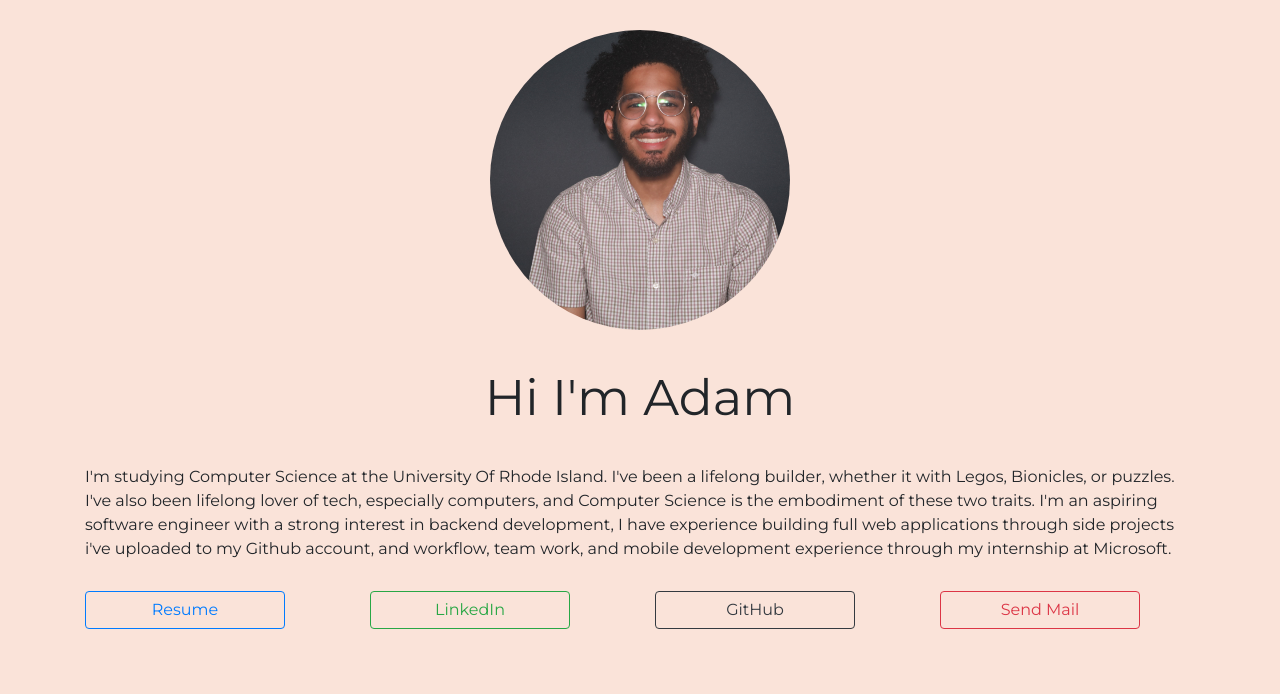
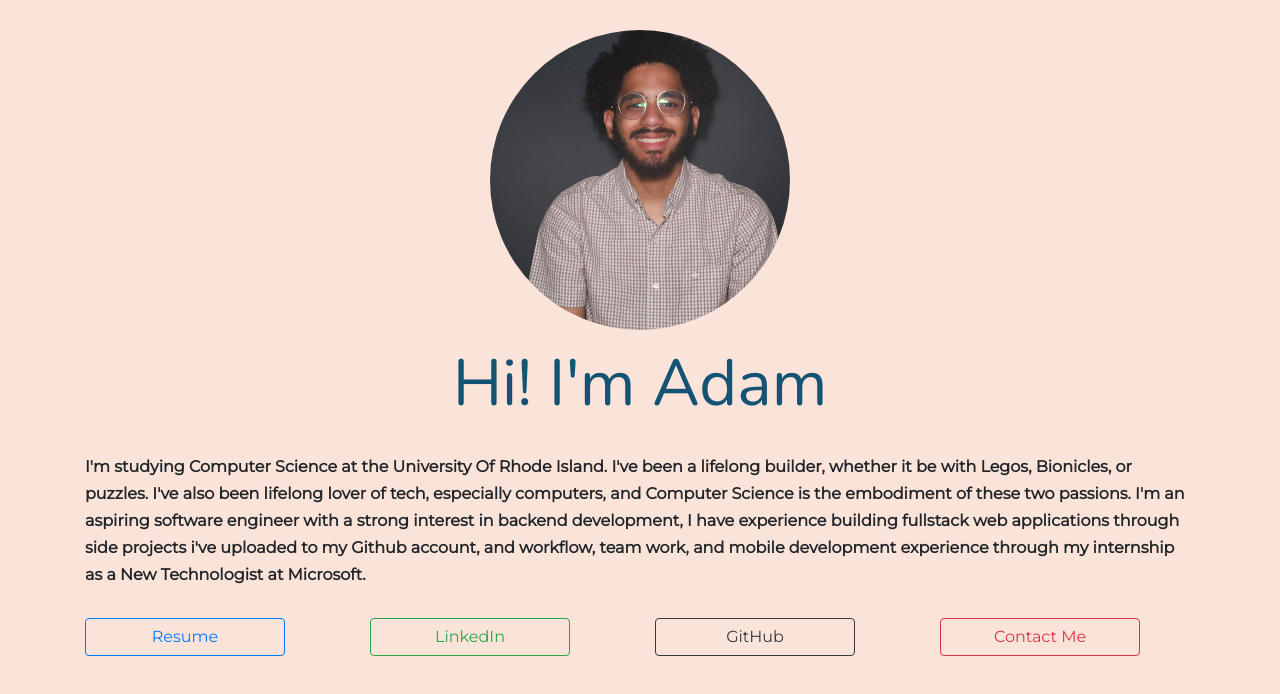
Before and after one commit to adamjeanlaurent/dot-me, a plain HTML site: page index.html in a window 1280 px wide. Drawn offline with nearby package versions, Linux system fonts and the light colour scheme.

Commit message:
First mockup done

```diff
--- a/index.css
+++ b/index.css
@@ -18,14 +18,18 @@ body {
 
 /* main body of text */
 .profileText {
-   margin-top: 30px;
+    line-height: 1.7;
+    margin-top: 20px;
+    font-weight: bold;
 }
 
 /* Heading intro hi im adam */
 .profileHeading {
     text-align: center;
-    font-size: 50px;
-    margin-top: 30px;
+    font-size: 65px;
+    margin-top: 5px;
+    color: #145374;
+    font-family: 'Nunito', sans-serif;
 }
 
 /* Bar For Buttons */
--- a/index.html
+++ b/index.html
@@ -9,8 +9,9 @@
     <link rel="stylesheet" href="https://stackpath.bootstrapcdn.com/bootstrap/4.3.1/css/bootstrap.min.css"
         integrity="sha384-ggOyR0iXCbMQv3Xipma34MD+dH/1fQ784/j6cY/iJTQUOhcWr7x9JvoRxT2MZw1T" crossorigin="anonymous">
     <link href="https://fonts.googleapis.com/css?family=Montserrat&display=swap" rel="stylesheet">
+    <link href="https://fonts.googleapis.com/css?family=Nunito&display=swap" rel="stylesheet">
     <link rel="stylesheet" href="index.css">
-    <link rel="icon" type="image/png" href="favicon.png">
+    <link rel="icon" type="image/png" href="images.png">
 </head>
 
 <body>
@@ -23,7 +24,7 @@
         <div class="row">
             <div class="col-lg-12">
                 <div class="profileHeading centerBlock">
-                    Hi I'm Adam
+                    Hi! I'm Adam
                 </div>
             </div>
         </div>
@@ -31,16 +32,16 @@
             <div class="col-lg-12">
                 <div class="profileText centerBlock">
                     I'm studying Computer Science at the University Of Rhode Island. I've been a lifelong builder,
-                    whether it with
+                    whether it be with
                     Legos, Bionicles, or puzzles. I've also been lifelong lover of tech, especially computers, and
                     Computer Science
-                    is the embodiment of these two traits.
+                    is the embodiment of these two passions.
 
                     I'm an aspiring software engineer with a strong interest in backend development, I have experience
-                    building full
+                    building fullstack
                     web applications through side projects i've uploaded to my Github account, and workflow, team work,
                     and mobile
-                    development experience through my internship at Microsoft.
+                    development experience through my internship as a New Technologist at Microsoft.
                 </div>
             </div>
         </div>
@@ -57,7 +58,7 @@
                 <a href="https://github.com/adamjeanlaurent" class="btn btn-outline-dark" target="_blank">GitHub</a>
             </div>
             <div class="col-lg-3 col-md-6  col-sm-12">
-                <a href="mailto:adamjeanlaurent@mgmail.com" class="btn btn-outline-danger" target="_top">Send Mail</a>
+                <a href="mailto:adamjeanlaurent@mgmail.com" class="btn btn-outline-danger" target="_top">Contact Me</a>
             </div>
         </div>
     </div>
```
Also changed, not shown: images.png (added).
